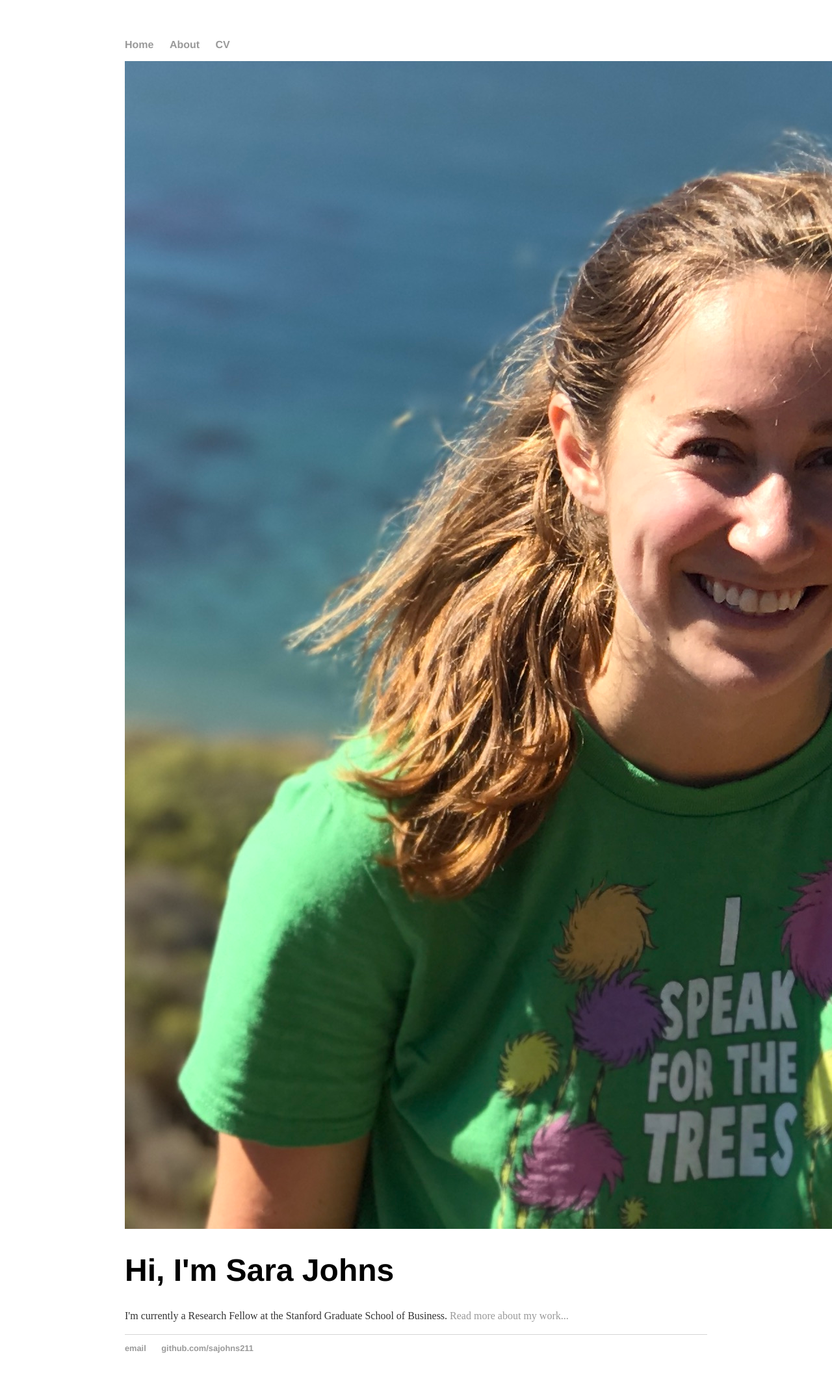
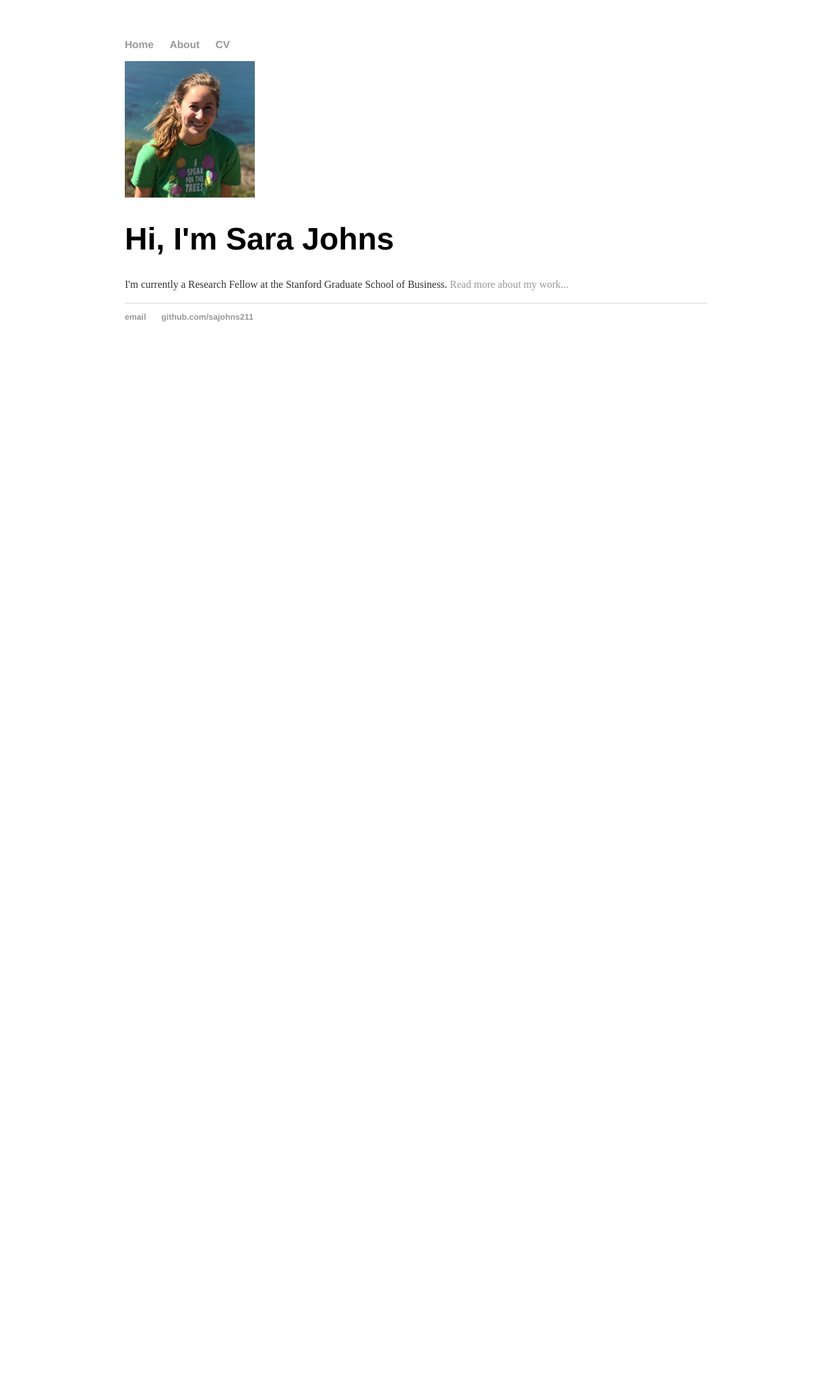
Before and after one commit to sajohns211/sajohns211.github.io, a Jekyll site: the page built from index.html, in a window 1280 px wide. Shown: the whole page at 65% size. Built offline with Jekyll 4.4.1, drawn with Linux system fonts in a browser that asks for light colours; after the commit the page ends 900 px from its top, so only the background shows below that.

Commit message:
change size

```diff
--- a/index.html
+++ b/index.html
@@ -3,7 +3,7 @@ layout: default
 title: Sara Johns
 ---
 
-<img src="assets/IMG_9230.JPG" alt="hi" class="inline"/>
+<img src="assets/IMG_9230.JPG" width=200 alt="hi" class="inline"/>
 
 <div class="blurb">
 	<h1>Hi, I'm Sara Johns</h1>
```
